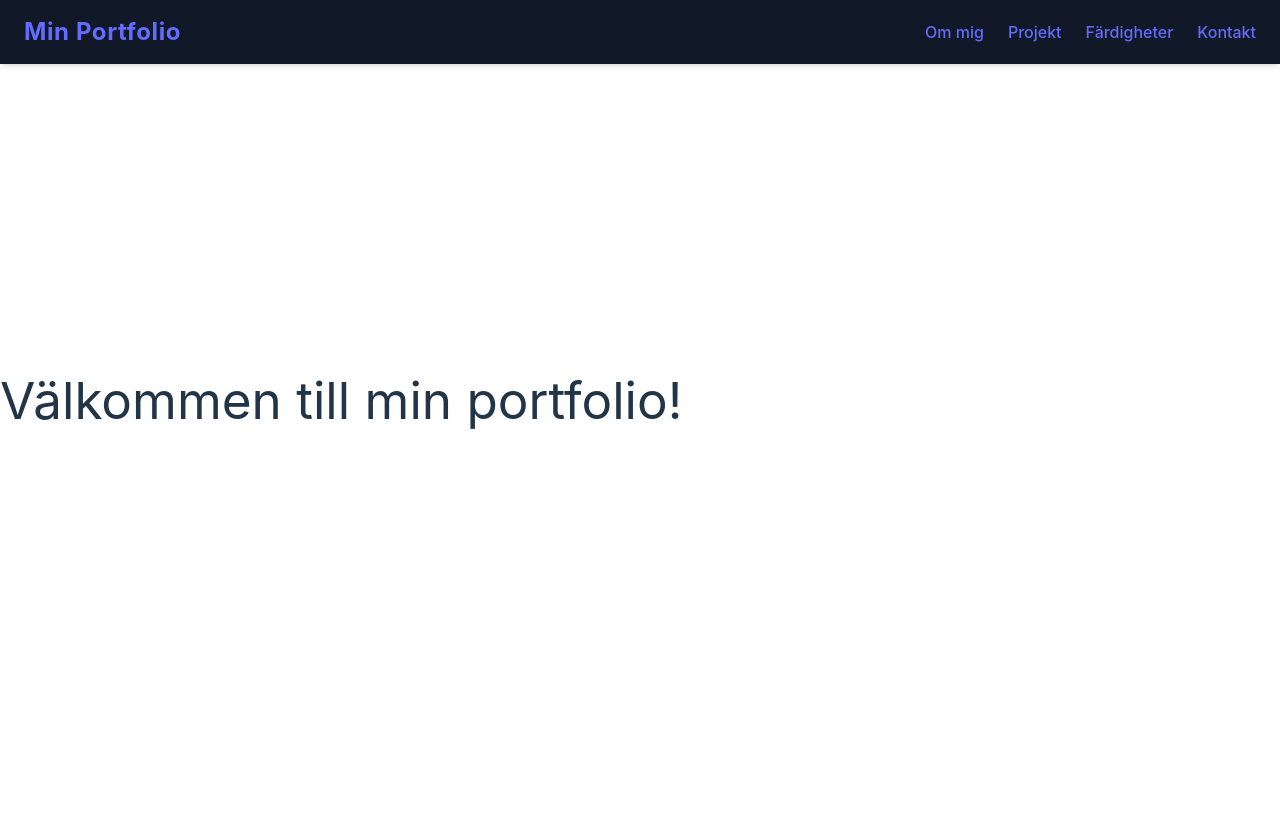
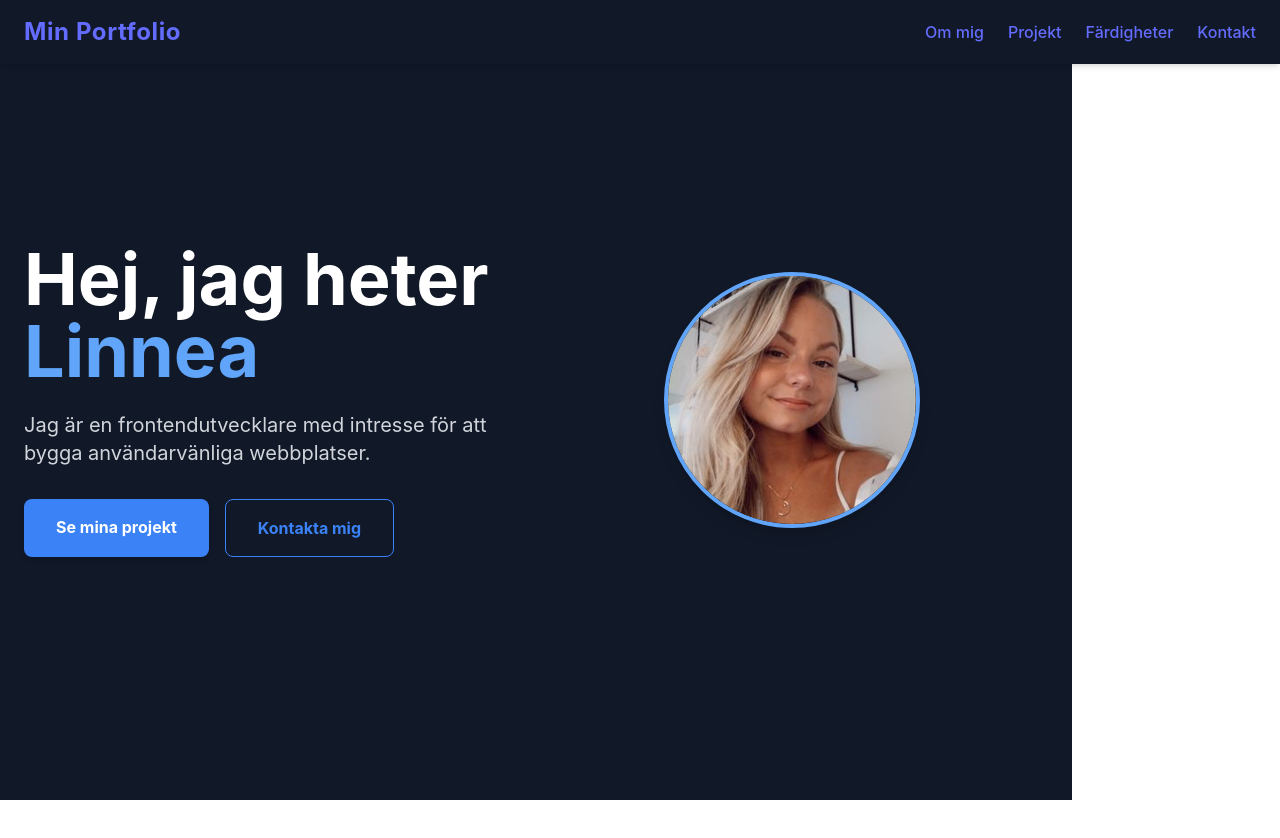
Before and after one commit to linneanore/my-portfolio, a React (Vite) app: page / in a window 1280 px wide. Shown: the top 838 px of the page. Before the commit the page ends 800 px from the top, so only its background shows below. Built offline with nearby package versions, Linux system fonts and the light colour scheme.

Commit message:
Updated Hero section with profile image and improved layout

```diff
--- a/src/App.tsx
+++ b/src/App.tsx
@@ -2,14 +2,16 @@ import { useState } from 'react'
 import reactLogo from './assets/react.svg'
 import viteLogo from '/vite.svg'
 import Navbar from './components/Navbar';
+import Hero from './components/Hero';
 //import './App.css'
 
 function App() {
   return (
     <div>
       <Navbar />
-      <div classname="pt-20 text-center">
-        <h1 classname="text-5x1 font-bold text-white">Välkommen till min portfolio!</h1>
+      <Hero />
+      <div className="pt-20 text-center">
+        <h1 className="text-5xl font-bold text-white">Välkommen till min portfolio!</h1>
       </div>
     </div>
   );
--- /dev/null
+++ b/src/components/Hero.tsx
@@ -0,0 +1,33 @@
+import profileImage from "../assets/me.jpg"
+
+const Hero = () => {
+  return (
+    <section className="h-screen flex flex-col md:flex-row items-center justify-center bg-gray-900 text-white text-center md:text-left px-6">
+      <div className="max-w-3xl md:w-1/2">
+        <h1 className="text-5xl md:text-7xl font-bold leading-tight">
+          Hej, jag heter <span className="text-blue-400">Linnea</span>
+        </h1>
+        <p className="mt-6 text-lg md:text-xl text-gray-300">
+          Jag är en frontendutvecklare med intresse för att bygga användarvänliga webbplatser.
+        </p>
+        <div className="mt-8 flex flex-col md:flex-row gap-4">
+          <a href="#projects" className="px-8 py-4 bg-blue-500 text-white font-bold rounded-lg shadow-md hover:bg-blue-700 transition">
+            Se mina projekt
+          </a>
+          <a href="#contact" className="px-8 py-4 border border-blue-500 text-blue-500 font-bold rounded-lg hover:bg-blue-500 hover:text-white transition">
+            Kontakta mig
+          </a>
+        </div>
+      </div>
+      <div className="mt-10 md:mt-0 md:w-1/2 flex justify-center">
+        <img
+          src={profileImage}
+          alt="Bild av mig"
+          className="w-64 h-64 rounded-full border-4 border-blue-400 shadow-lg"
+        />
+      </div>
+    </section>
+  );
+};
+
+export default Hero;
```
Also changed, not shown: src/assets/me.jpg (added).
